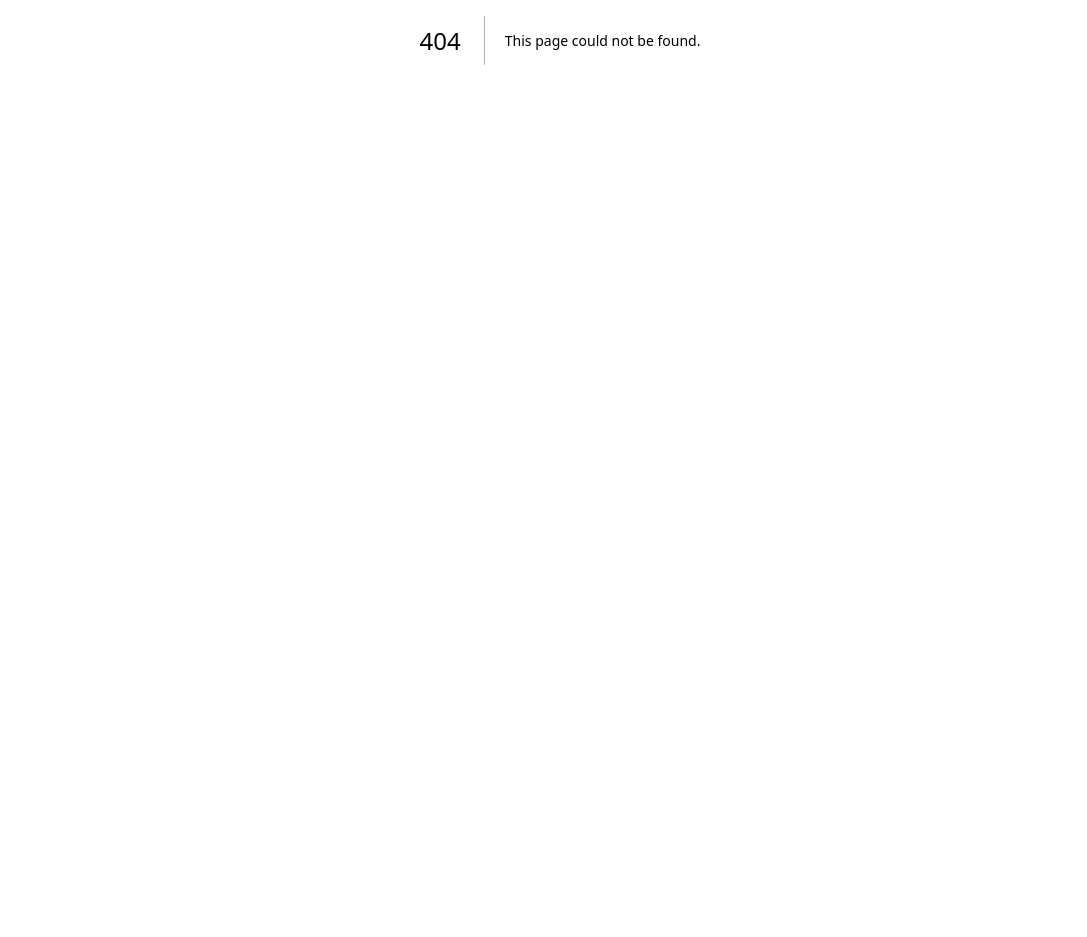
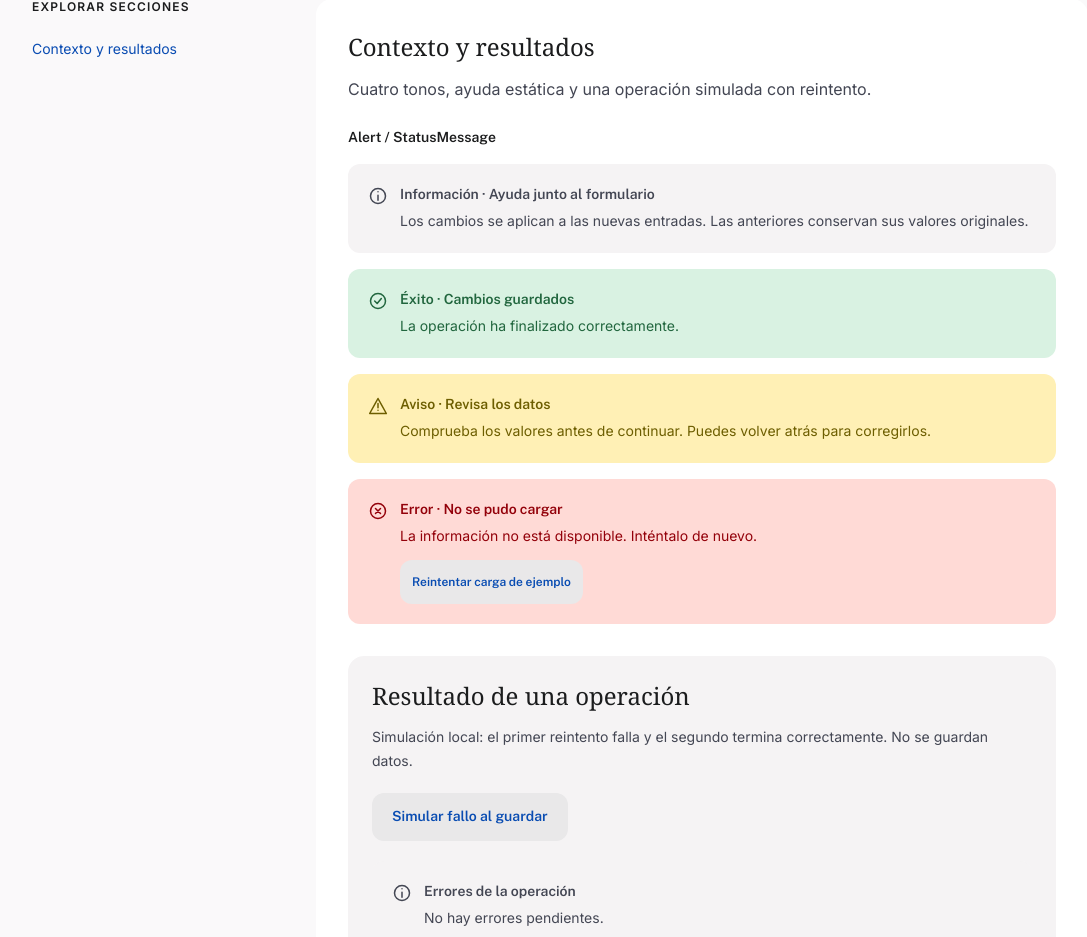
Before and after one commit to manromero/my-clinics, a Next.js app: page /components/alert in a window 1280 px wide. Before the commit this address had no page. Shown: the part 360-1297 px from the top of the page, without its empty margins (80-1167 px from the left). Before the commit the page ends 800 px from the top, so only its background shows below. Built offline with nearby package versions, Linux system fonts and the light colour scheme.

Commit message:
feat: add shared alert and status messages

```diff
--- /dev/null
+++ b/src/app/components/alert/alert-specimen.tsx
@@ -0,0 +1,103 @@
+"use client";
+
+import { useState } from "react";
+import { Alert } from "@/lib/components/alert/alert";
+import { Button } from "@/lib/components/button/button";
+
+export function AlertSpecimen() {
+  const [result, setResult] = useState<"ready" | "error" | "success">("ready");
+  const [attempts, setAttempts] = useState(0);
+  function simulateFailure() {
+    setResult("error");
+    setAttempts(0);
+  }
+  return (
+    <div className="space-y-8">
+      <div className="space-y-4">
+        <Alert title="Información · Ayuda junto al formulario">
+          Los cambios se aplican a las nuevas entradas. Las anteriores conservan
+          sus valores originales.
+        </Alert>
+        <Alert variant="success" title="Éxito · Cambios guardados">
+          La operación ha finalizado correctamente.
+        </Alert>
+        <Alert variant="warning" title="Aviso · Revisa los datos">
+          Comprueba los valores antes de continuar. Puedes volver atrás para
+          corregirlos.
+        </Alert>
+        <Alert
+          variant="error"
+          title="Error · No se pudo cargar"
+          action={{
+            label: "Reintentar carga de ejemplo",
+            onClick: simulateFailure,
+          }}
+        >
+          La información no está disponible. Inténtalo de nuevo.
+        </Alert>
+      </div>
+      <div className="rounded-xl bg-surface-container-low p-5 sm:p-6">
+        <h4 className="font-headline text-title">Resultado de una operación</h4>
+        <p className="mt-3 text-sm leading-6 text-on-surface-variant">
+          Simulación local: el primer reintento falla y el segundo termina
+          correctamente. No se guardan datos.
+        </p>
+        <div className="mt-5">
+          <Button variant="secondary" onClick={simulateFailure}>
+            Simular fallo al guardar
+          </Button>
+        </div>
+        <div className="mt-5 space-y-4">
+          <Alert
+            variant={result === "error" ? "error" : "info"}
+            title={
+              result === "error"
+                ? "No se pudo guardar"
+                : "Errores de la operación"
+            }
+            announcement="assertive"
+            action={
+              result === "error"
+                ? {
+                    label: "Reintentar guardado",
+                    onClick: () => {
+                      setAttempts(attempts + 1);
+                      if (attempts >= 1) setResult("success");
+                    },
+                  }
+                : undefined
+            }
+          >
+            {result === "error"
+              ? `Conservamos los valores introducidos para que puedas reintentar. Intentos fallidos: ${attempts + 1}.`
+              : "No hay errores pendientes."}
+          </Alert>
+          <Alert
+            variant={result === "success" ? "success" : "info"}
+            title={
+              result === "success"
+                ? "Cambios guardados"
+                : "Estado de la operación"
+            }
+            announcement="polite"
+          >
+            {result === "success"
+              ? "El reintento se ha completado correctamente. Los valores del ejemplo están disponibles."
+              : result === "ready"
+                ? "Pulsa el botón para probar el fallo y el reintento."
+                : "Pendiente de reintento."}
+          </Alert>
+        </div>
+      </div>
+      <p className="text-sm leading-6 text-on-surface-variant">
+        API: title da nombre al mensaje y children contiene la explicación.
+        variant admite info (por defecto), success, warning y error.
+        announcement es off por defecto para texto estático; polite usa status y
+        assertive usa alert. Mantén la región montada y cambia su contenido para
+        anunciar resultados nuevos; reserva assertive para fallos urgentes.
+        action admite label, onClick, disabled y pending. Admite atributos de
+        div, className y ref. Las acciones quedan fuera del anuncio.
+      </p>
+    </div>
+  );
+}
--- /dev/null
+++ b/src/app/components/alert/page.tsx
@@ -0,0 +1,33 @@
+import type { Metadata } from "next";
+import { Catalogue } from "../catalogue";
+import { AlertSpecimen } from "./alert-specimen";
+
+export const metadata: Metadata = {
+  title: "Alert · Mensajes | MyClinics",
+  description:
+    "Ayuda contextual, avisos y resultados de operaciones con acciones opcionales.",
+};
+
+export default function Page() {
+  return (
+    <Catalogue
+      title="Alert · Mensajes"
+      description="Mensajes claros que explican el contexto y el resultado de una acción, con anuncios solo cuando hacen falta."
+      sections={[
+        {
+          id: "mensajes",
+          title: "Contexto y resultados",
+          description:
+            "Cuatro tonos, ayuda estática y una operación simulada con reintento.",
+          examples: [
+            {
+              id: "alert",
+              title: "Alert / StatusMessage",
+              content: <AlertSpecimen />,
+            },
+          ],
+        },
+      ]}
+    />
+  );
+}
--- a/src/app/components/page.tsx
+++ b/src/app/components/page.tsx
@@ -7,6 +7,12 @@ export const metadata: Metadata = {
 };
 
 const pages = [
+  {
+    href: "/components/alert",
+    title: "Alert · Mensajes",
+    description:
+      "Ayuda, avisos y resultados de operaciones con reintento opcional.",
+  },
   {
     href: "/components/segmented-control",
     title: "SegmentedControl · Selección exclusiva",
--- /dev/null
+++ b/src/lib/components/alert/alert.tsx
@@ -0,0 +1,109 @@
+import { useId, type ComponentPropsWithRef, type ReactNode } from "react";
+import { Button } from "../button/button";
+
+export type AlertProps = Omit<
+  ComponentPropsWithRef<"div">,
+  | "title"
+  | "children"
+  | "role"
+  | "aria-live"
+  | "aria-atomic"
+  | "aria-labelledby"
+> & {
+  title: string;
+  children: ReactNode;
+  variant?: "info" | "success" | "warning" | "error";
+  announcement?: "off" | "polite" | "assertive";
+  action?: {
+    label: string;
+    onClick: () => void;
+    disabled?: boolean;
+    pending?: boolean;
+  };
+};
+
+const variants = {
+  info: "bg-surface-container-low text-on-surface-variant",
+  success: "bg-success-container text-success",
+  warning: "bg-warning-container text-warning",
+  error: "bg-error-container text-on-error-container",
+};
+
+/** Static explanation by default; opt into live announcements for operation updates. */
+export function Alert({
+  title,
+  children,
+  variant = "info",
+  announcement = "off",
+  action,
+  className = "",
+  ...props
+}: AlertProps) {
+  const titleId = useId();
+  return (
+    <div
+      {...props}
+      role="group"
+      aria-labelledby={titleId}
+      className={`flex min-w-0 items-start gap-3 rounded-lg p-4 sm:p-5 ${variants[variant]} ${className}`}
+    >
+      <svg
+        aria-hidden="true"
+        focusable="false"
+        viewBox="0 0 24 24"
+        fill="none"
+        stroke="currentColor"
+        strokeWidth="1.8"
+        strokeLinecap="round"
+        strokeLinejoin="round"
+        className="mt-0.5 size-5 shrink-0"
+      >
+        {variant === "warning" ? (
+          <>
+            <path d="m12 3 10 18H2L12 3Z" />
+            <path d="M12 9v5m0 3h.01" />
+          </>
+        ) : (
+          <>
+            <circle cx="12" cy="12" r="9" />
+            {variant === "success" ? (
+              <path d="m8 12 3 3 5-6" />
+            ) : variant === "error" ? (
+              <path d="m9 9 6 6m0-6-6 6" />
+            ) : (
+              <path d="M12 11v6m0-10h.01" />
+            )}
+          </>
+        )}
+      </svg>
+      <div className="min-w-0 flex-1 space-y-3 wrap-anywhere">
+        <div
+          role={
+            announcement === "off"
+              ? undefined
+              : announcement === "polite"
+                ? "status"
+                : "alert"
+          }
+          aria-atomic={announcement === "off" ? undefined : true}
+        >
+          <p id={titleId} className="font-label text-label font-semibold">
+            {title}
+          </p>
+          <div className="mt-1 text-sm leading-6">{children}</div>
+        </div>
+        {action && (
+          <Button
+            variant="secondary"
+            size="sm"
+            onClick={action.onClick}
+            disabled={action.disabled}
+            pending={action.pending}
+          >
+            {action.label}
+          </Button>
+        )}
+      </div>
+    </div>
+  );
+}
```
Also changed, not shown: 3 other files (tests, documents, lock files or other folders).
